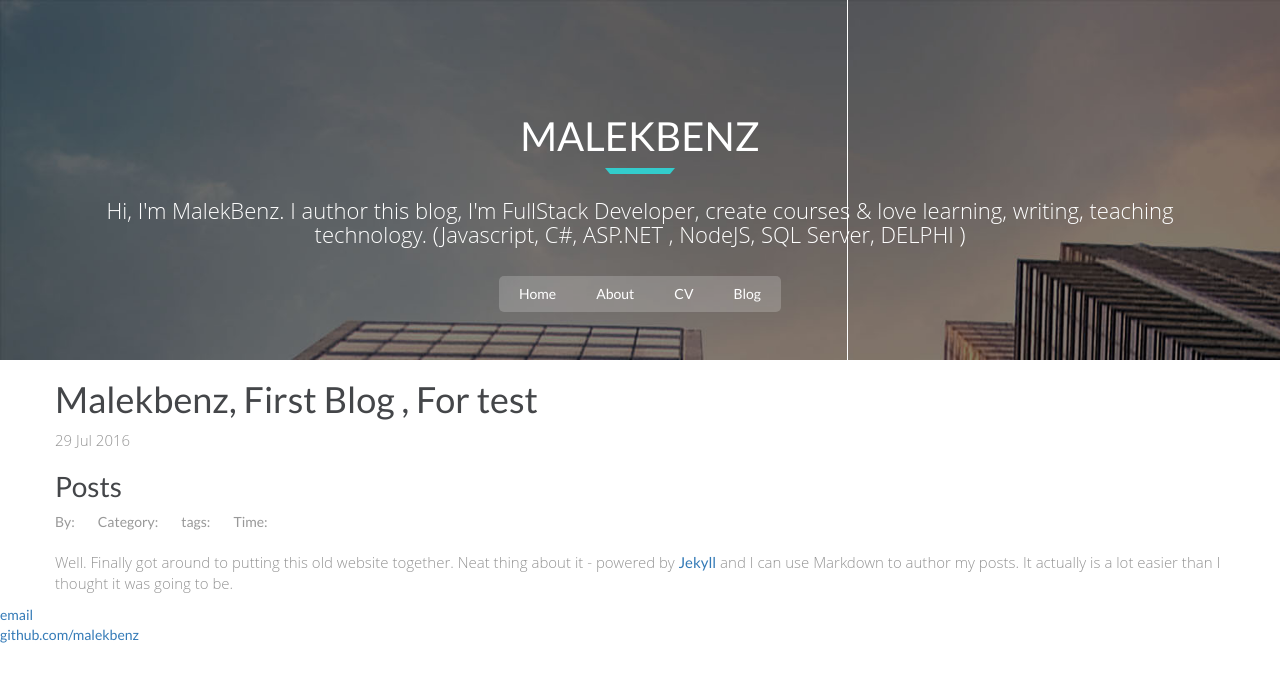
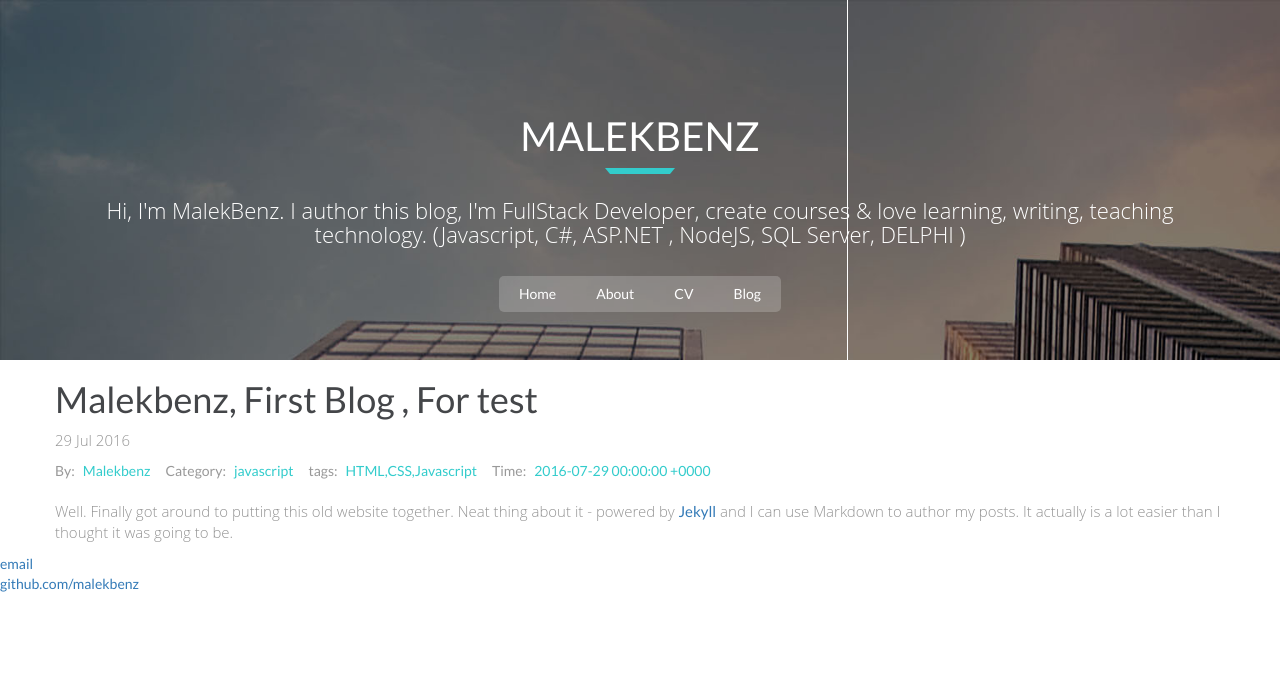
Before and after one commit to malekbenz/malekbenz, a Jekyll site: the page built from _posts/2016-07-29-first-blog.md, in a window 1280 px wide. Shown: the top 682 px of the page. Built offline with Jekyll 4.4.1, drawn with Linux system fonts in a browser that asks for light colours; nearby versions of some CDN libraries.

Commit message:
some tweaks

```diff
--- a/_layouts/post.html
+++ b/_layouts/post.html
@@ -3,13 +3,12 @@ layout: default
 ---
 <h1>{{ page.title }}</h1>
 <p class="meta">{{ page.date | date_to_string }}</p>
-<h2>Posts</h2>
 
 <ul class="post-by">
-  <li>By:<span>{{author}}</span></li>
-  <li>Category:<span>{{category}}</span></li>
-  <li>tags:<span>{{tags}}</span></li>
-  <li>Time:<span>{{date}}</span></li>
+  <li>By:<span>{{page.author}}</span></li>
+  <li>Category:<span>{{page.category}}</span></li>
+  <li>tags:<span>{{page.tags}}</span></li>
+  <li>Time:<span>{{page.date}}</span></li>
 </ul>
 
 <div class="post">
--- a/_posts/2016-07-29-first-blog.md
+++ b/_posts/2016-07-29-first-blog.md
@@ -5,7 +5,6 @@ date: 2016-07-29
 author: "Malekbenz"
 category: "javascript"
 tags : "HTML, CSS, Javascript"
-
 ---
 
 Well. Finally got around to putting this old website together. Neat thing about it - powered by [Jekyll](http://jekyllrb.com) and I can use Markdown to author my posts. It actually is a lot easier than I thought it was going to be.
```
Also changed, not shown: _posts/2016-08-25-third-blog.md (+0 -3 lines).
